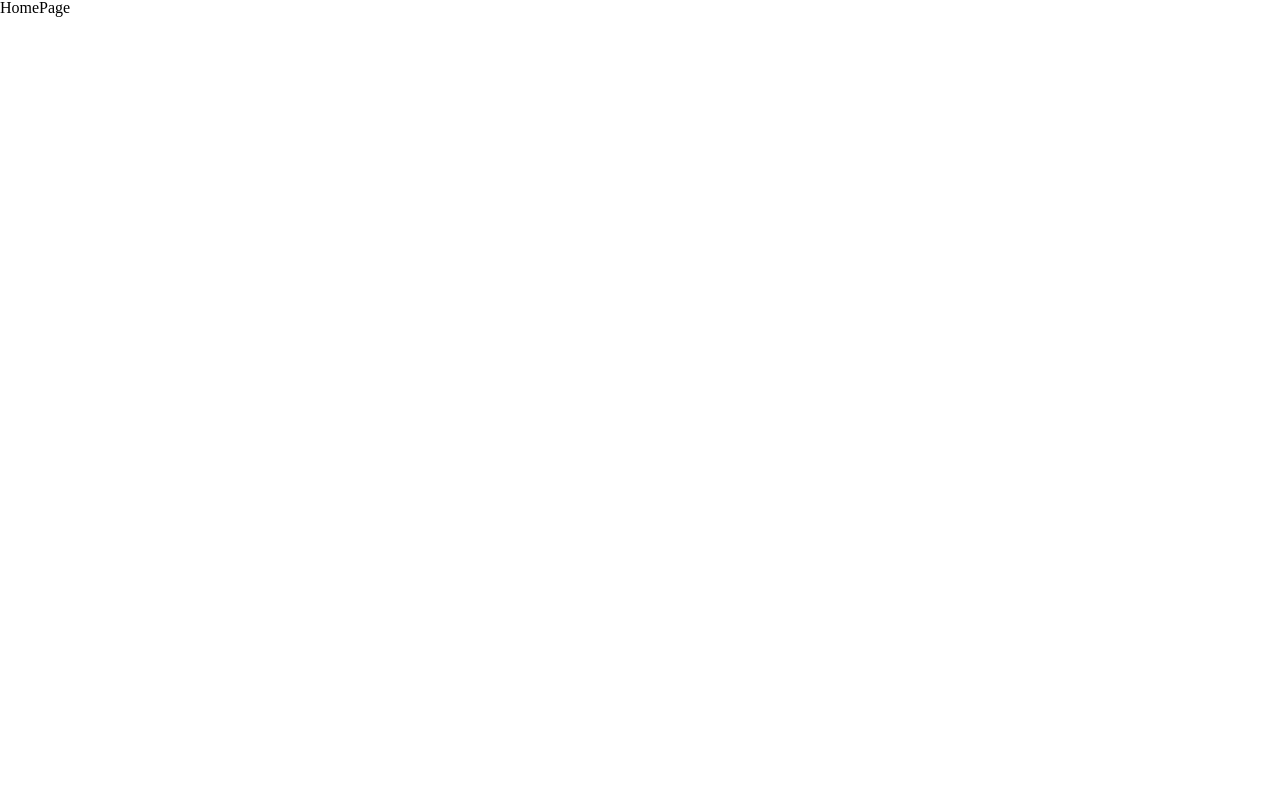
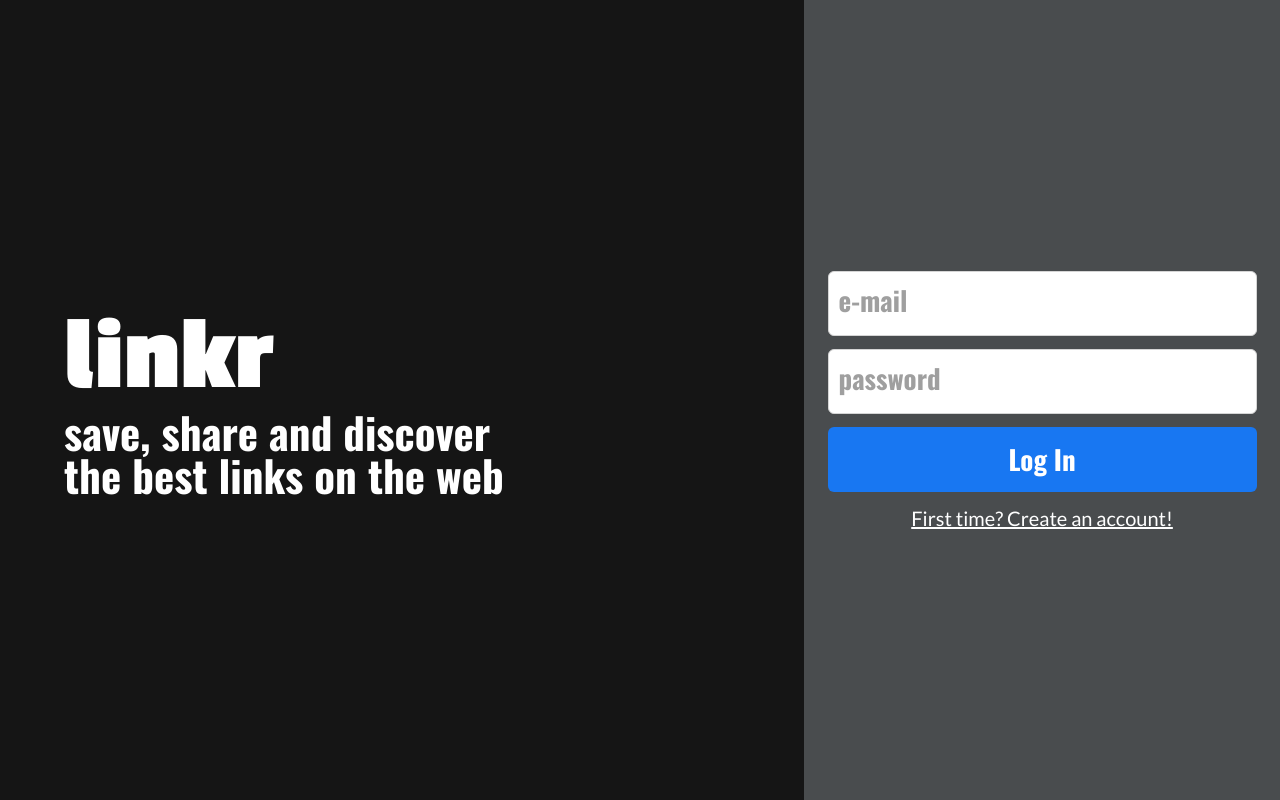
Before and after one commit to davidsauner/linkr-frontend, a React (Create React App) app: page / in a window 1280 px wide. Built offline with nearby package versions, Linux system fonts and the light colour scheme.

Commit message:
feat: Layout Estático

```diff
--- a/src/pages/HomePage/HomePage.js
+++ b/src/pages/HomePage/HomePage.js
@@ -1,7 +1,39 @@
-import { } from './style'
+import {Left, All, Right, StyledForm, StyledInput, StyledButton, StyledLink } from './style'
 
 export default function HomePage() {
     return (
-        <div>HomePage</div>
+        <All>
+            <Left>
+                <h1>linkr</h1>
+                <h2>save, share and discover</h2>
+                <h2> the best links on the web</h2>
+            </Left>
+            <Right>
+                <StyledForm>
+
+                    <StyledInput
+                        name="e-mail"
+                        placeholder="e-mail"
+                        type="email"
+                        required
+                    />
+                    <StyledInput
+                        name="password"
+                        placeholder="password"
+                        type="password"
+                        required
+                    />
+
+                    <StyledButton>
+                        Log In
+                    </StyledButton>
+
+                </StyledForm>
+
+                <StyledLink to="/signup">
+                First time? Create an account!
+                </StyledLink>
+            </Right>
+        </All>
     )
 }
--- a/src/pages/HomePage/style.js
+++ b/src/pages/HomePage/style.js
@@ -1 +1,90 @@
 import styled from "styled-components"
+import { Link } from "react-router-dom"
+
+export const All = styled.div`
+ width: 100%;
+  height: 100vh;
+  display: flex;
+
+`
+
+
+export const Left = styled.div`
+width: 70%;
+  height: 100vh;
+  display: flex;
+  flex-direction: column;
+  justify-content: center;
+  background-color:#151515;
+  padding-left: 5%;
+
+  h1{
+    font-family: 'Passion One', cursive;
+    font-size: 106px;
+    color:#FFFFFF;
+  }
+  h2{
+    font-family: 'Oswald', sans-serif;
+    color:#FFFFFF;
+    font-size: 43px;
+  }
+
+`
+
+export const Right = styled.div`
+ display: flex;
+ flex-direction: column;
+ align-items: center;
+ justify-content: center;
+  background-color:#494c4e;
+  width: 535px;
+  height: 100vh;
+
+`
+
+export const StyledForm = styled.form`
+  display: flex;
+  flex-direction: column;
+
+`
+export const StyledInput = styled.input`
+  width: 429px;
+  height: 65px;
+  padding: 10px;
+  border: 1px solid #D5D5D5;
+  border-radius: 6px;
+  font-size: 27px;
+  margin-bottom: 13px;
+
+
+  &::placeholder{
+    color:#9F9F9F;
+    font-size: 27px;
+    font-family: 'Oswald', sans-serif;
+  }
+`
+export const StyledButton = styled.button`
+  font-family: 'Oswald', sans-serif;
+  width: 429px;
+  height: 65px;
+  display: flex;
+  align-items: center;
+  justify-content: center;
+  border: none;
+  border-radius: 6px;
+  cursor: pointer;
+  font-size: 27px;
+  font-weight: 700;
+  line-height: 26px;
+  text-align: center;
+  background: #1877F2;
+  color: #FFFFFF;
+`
+export const StyledLink = styled(Link)`
+  font-family: 'Lato', sans-serif;
+  font-size: 20px;
+  font-weight: 400;
+  line-height: 24px;
+  color:#FFFFFF;
+  margin-top: 14px;
+`
--- a/src/pages/SignUpPage/SignUp.js
+++ b/src/pages/SignUpPage/SignUp.js
@@ -1,7 +1,51 @@
-import { } from './style'
+import { Left, All, Right, StyledForm, StyledInput, StyledButton, StyledLink } from './style'
 
 export default function SignUp() {
     return (
-        <div>SignUp</div>
+        <All>
+            <Left>
+                <h1>linkr</h1>
+                <h2>save, share and discover</h2>
+                <h2> the best links on the web</h2>
+            </Left>
+            <Right>
+                <StyledForm>
+
+                    <StyledInput
+                        name="e-mail"
+                        placeholder="e-mail"
+                        type="email"
+                        required
+                    />
+                    <StyledInput
+                        name="password"
+                        placeholder="password"
+                        type="password"
+                        required
+                    />
+                    <StyledInput
+                        name="username"
+                        placeholder="username"
+                        type="text"
+                        required
+                    />
+
+                    <StyledInput
+                        name="pictureUrl"
+                        placeholder="picture url"
+                        type="url"
+                        required
+                    />
+                    <StyledButton>
+                        Sign Up
+                    </StyledButton>
+
+                </StyledForm>
+
+                <StyledLink to="/">
+                    Switch back to log in
+                </StyledLink>
+            </Right>
+        </All>
     )
 }
--- a/src/pages/SignUpPage/style.js
+++ b/src/pages/SignUpPage/style.js
@@ -1 +1,90 @@
 import styled from "styled-components"
+import { Link } from "react-router-dom"
+
+export const All = styled.div`
+ width: 100%;
+  height: 100vh;
+  display: flex;
+
+`
+
+
+export const Left = styled.div`
+width: 70%;
+  height: 100vh;
+  display: flex;
+  flex-direction: column;
+  justify-content: center;
+  background-color:#151515;
+  padding-left: 5%;
+
+  h1{
+    font-family: 'Passion One', cursive;
+    font-size: 106px;
+    color:#FFFFFF;
+  }
+  h2{
+    font-family: 'Oswald', sans-serif;
+    color:#FFFFFF;
+    font-size: 43px;
+  }
+
+`
+
+export const Right = styled.div`
+ display: flex;
+ flex-direction: column;
+ align-items: center;
+ justify-content: center;
+  background-color:#494c4e;
+  width: 535px;
+  height: 100vh;
+
+`
+
+export const StyledForm = styled.form`
+  display: flex;
+  flex-direction: column;
+
+`
+export const StyledInput = styled.input`
+  width: 429px;
+  height: 65px;
+  padding: 10px;
+  border: 1px solid #D5D5D5;
+  border-radius: 6px;
+  font-size: 27px;
+  margin-bottom: 13px;
+
+
+  &::placeholder{
+    color:#9F9F9F;
+    font-size: 27px;
+    font-family: 'Oswald', sans-serif;
+  }
+`
+export const StyledButton = styled.button`
+  font-family: 'Oswald', sans-serif;
+  width: 429px;
+  height: 65px;
+  display: flex;
+  align-items: center;
+  justify-content: center;
+  border: none;
+  border-radius: 6px;
+  cursor: pointer;
+  font-size: 27px;
+  font-weight: 700;
+  line-height: 26px;
+  text-align: center;
+  background: #1877F2;
+  color: #FFFFFF;
+`
+export const StyledLink = styled(Link)`
+  font-family: 'Lato', sans-serif;
+  font-size: 20px;
+  font-weight: 400;
+  line-height: 24px;
+  color:#FFFFFF;
+  margin-top: 14px;
+`
```
